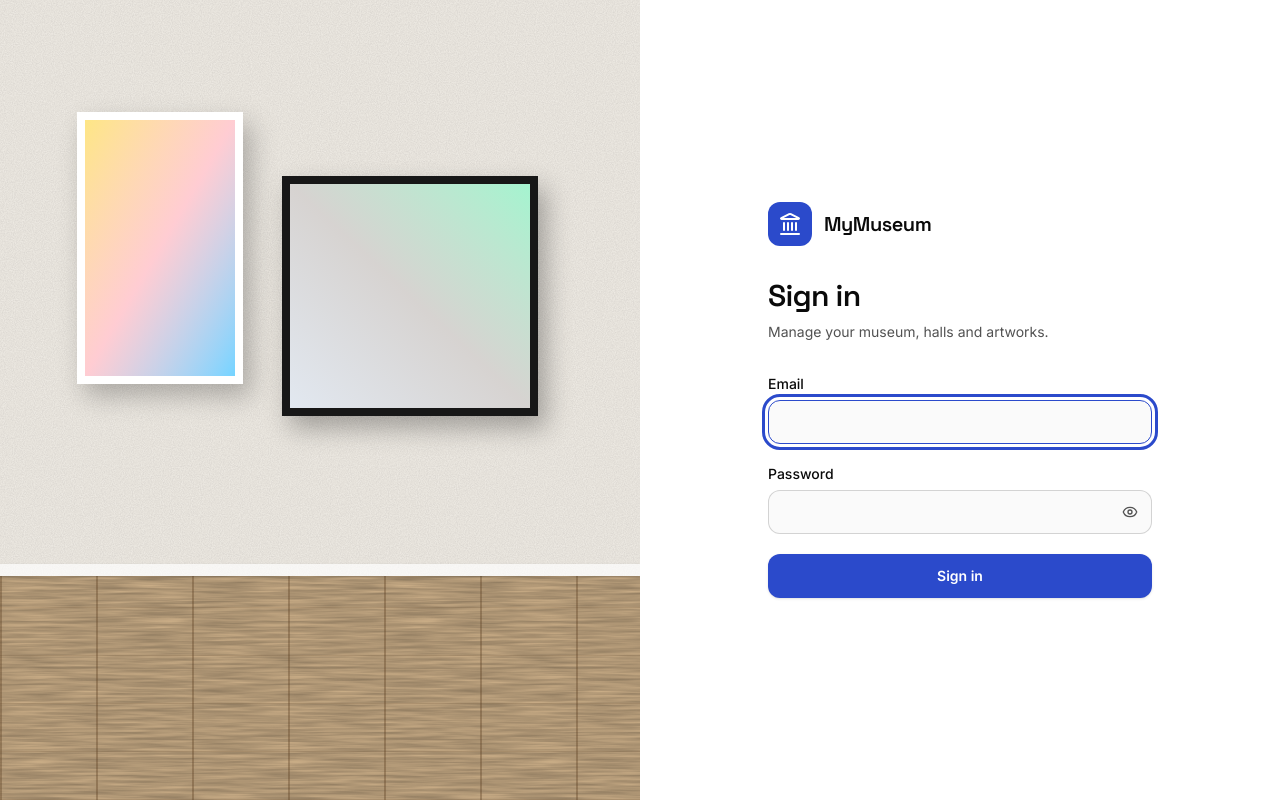
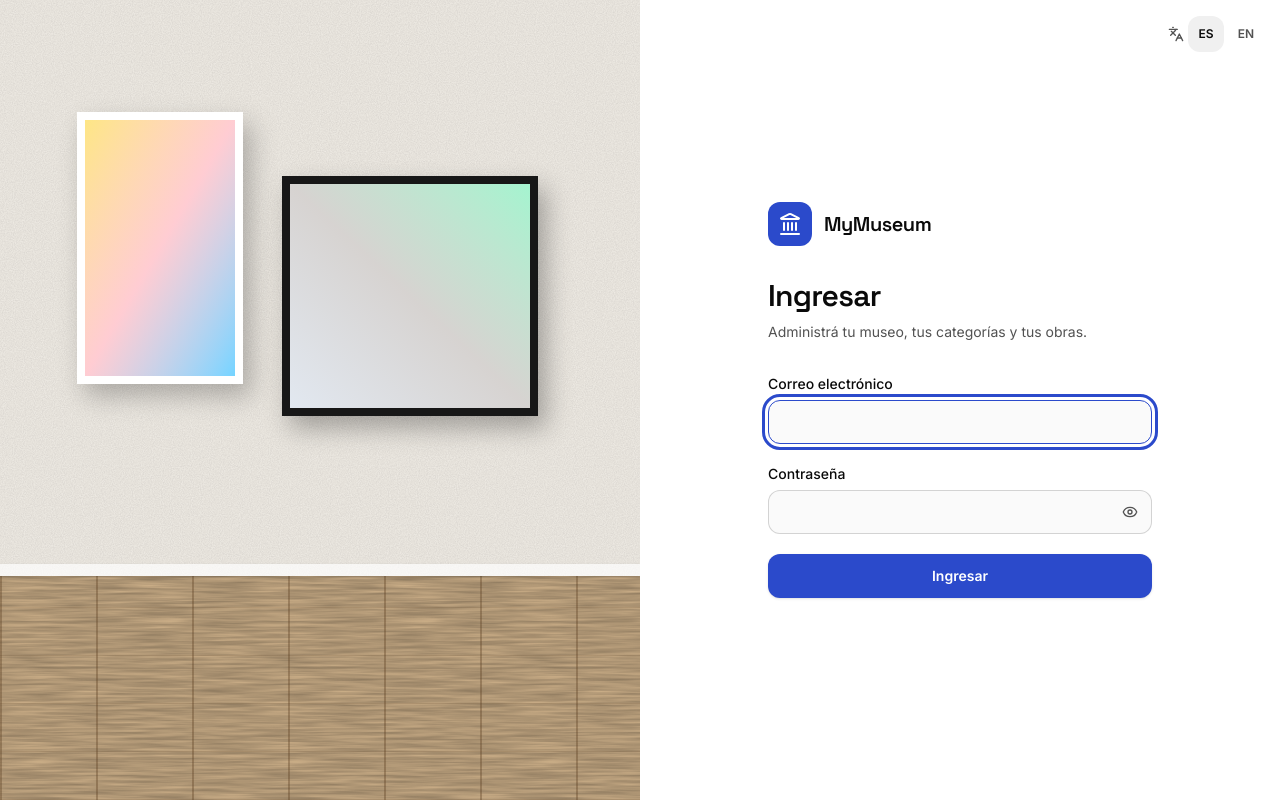
Before and after one commit to HeikyuDev/mymuseum, a Next.js app: page /login in a window 1280 px wide. Built offline with nearby package versions, Linux system fonts and the light colour scheme; no server answers; a web font is replaced by a local one.

Commit message:
feat(auth): translate the login page, add the language switcher and a landing page

```diff
--- a/src/app/layout.tsx
+++ b/src/app/layout.tsx
@@ -1,13 +1,13 @@
 import type { Metadata } from "next";
 import { fontVariables } from "@/lib/fonts";
-import { getLocale } from "@/lib/i18n/server";
+import { getLocale, getT } from "@/lib/i18n/server";
 import { resolveMuseumTheme } from "@/lib/theme";
 import "./globals.css";
 
-export const metadata: Metadata = {
-  title: "MyMuseum",
-  description: "Create and share your own virtual museum.",
-};
+export async function generateMetadata(): Promise<Metadata> {
+  const t = await getT();
+  return { title: { default: t("common.appName"), template: "%s | MyMuseum" }, description: t("home.metaDescription") };
+}
 
 // Default (white gallery) theme; museum pages override these variables.
 const defaultTheme = resolveMuseumTheme();
--- a/src/app/login/LoginForm.tsx
+++ b/src/app/login/LoginForm.tsx
@@ -3,11 +3,13 @@
 import { AlertCircle, Eye, EyeOff } from "lucide-react";
 import { useActionState, useState } from "react";
 import { btnPrimary, Field, inputClass, Spinner } from "@/components/ui/panel";
+import { useI18n } from "@/lib/i18n/provider";
 import { signIn, type LoginState } from "./actions";
 
 const initialState: LoginState = {};
 
 export function LoginForm({ next, notice }: { next: string | null; notice: string | null }) {
+  const { t } = useI18n();
   const [state, formAction, pending] = useActionState(signIn, initialState);
   const [showPassword, setShowPassword] = useState(false);
   const message = state.error ?? notice;
@@ -26,7 +28,7 @@ export function LoginForm({ next, notice }: { next: string | null; notice: strin
         </div>
       ) : null}
 
-      <Field id="email" label="Email">
+      <Field id="email" label={t("auth.email")}>
         <input
           id="email"
           name="email"
@@ -43,7 +45,7 @@ export function LoginForm({ next, notice }: { next: string | null; notice: strin
         />
       </Field>
 
-      <Field id="password" label="Password">
+      <Field id="password" label={t("auth.password")}>
         <div className="relative">
           <input
             id="password"
@@ -57,7 +59,7 @@ export function LoginForm({ next, notice }: { next: string | null; notice: strin
           <button
             type="button"
             onClick={() => setShowPassword((value) => !value)}
-            aria-label={showPassword ? "Hide password" : "Show password"}
+            aria-label={showPassword ? t("auth.hidePassword") : t("auth.showPassword")}
             aria-pressed={showPassword}
             className="absolute inset-y-0 right-0 flex w-11 items-center justify-center text-muted hover:text-fg"
           >
@@ -68,7 +70,7 @@ export function LoginForm({ next, notice }: { next: string | null; notice: strin
 
       <button type="submit" disabled={pending} className={`${btnPrimary} w-full`}>
         {pending ? <Spinner /> : null}
-        {pending ? "Signing in" : "Sign in"}
+        {pending ? t("auth.submitting") : t("auth.submit")}
       </button>
     </form>
   );
--- a/src/app/login/actions.ts
+++ b/src/app/login/actions.ts
@@ -3,6 +3,7 @@
 import { redirect } from "next/navigation";
 import { z } from "zod";
 import { homeForRole, safeNextPath } from "@/lib/auth/redirects";
+import { getT } from "@/lib/i18n/server";
 import { createClient } from "@/lib/supabase/server";
 
 export type LoginState = { error?: string; email?: string };
@@ -12,24 +13,20 @@ const loginSchema = z.object({
   password: z.string().min(1).max(200),
 });
 
-// One generic message for every credential failure (wrong password, unknown
-// email, unconfirmed email) so the form never reveals which accounts exist.
-const INVALID_CREDENTIALS = "Incorrect email or password.";
-
 export async function signIn(_previous: LoginState, formData: FormData): Promise<LoginState> {
+  const t = await getT();
   const rawEmail = String(formData.get("email") ?? "");
   const parsed = loginSchema.safeParse({ email: rawEmail, password: formData.get("password") });
-  if (!parsed.success) return { error: "Enter a valid email address and your password.", email: rawEmail };
+  if (!parsed.success) return { error: t("auth.invalidInput"), email: rawEmail };
 
   const supabase = await createClient();
   const { data, error } = await supabase.auth.signInWithPassword(parsed.data);
 
   if (error || !data.user) {
     const transient = error && (error.name === "AuthRetryableFetchError" || (error.status ?? 0) >= 500);
-    return {
-      error: transient ? "We could not reach the sign-in service. Please try again." : INVALID_CREDENTIALS,
-      email: rawEmail,
-    };
+    // One generic message for every credential failure (wrong password, unknown
+    // email, unconfirmed email) so the form never reveals which accounts exist.
+    return { error: transient ? t("auth.unreachable") : t("auth.invalid"), email: rawEmail };
   }
 
   // Role and active status live in profiles, never in user metadata.
@@ -41,11 +38,11 @@ export async function signIn(_previous: LoginState, formData: FormData): Promise
 
   if (!profile) {
     await supabase.auth.signOut();
-    return { error: "We could not load your account. Please try again.", email: rawEmail };
+    return { error: t("auth.profileMissing"), email: rawEmail };
   }
   if (!profile.is_active) {
     await supabase.auth.signOut();
-    return { error: "This account has been disabled. Please contact the administrator.", email: rawEmail };
+    return { error: t("auth.disabled"), email: rawEmail };
   }
 
   const next = safeNextPath(formData.get("next"), profile.role);
--- a/src/app/login/page.tsx
+++ b/src/app/login/page.tsx
@@ -1,17 +1,19 @@
 import type { Metadata } from "next";
 import { Landmark } from "lucide-react";
 import { redirect } from "next/navigation";
+import { LanguageSwitcher } from "@/components/ui/LanguageSwitcher";
 import { floorLayer, wallLayer } from "@/components/viewer/scenery";
 import { homeForRole, safeNextPath } from "@/lib/auth/redirects";
 import { getAuthState } from "@/lib/auth/session";
+import { I18nProvider } from "@/lib/i18n/provider";
+import { getLocale, getT } from "@/lib/i18n/server";
 import { PANEL_THEME } from "@/lib/panel-theme";
 import { LoginForm } from "./LoginForm";
 
-export const metadata: Metadata = { title: "Sign in" };
-
-const NOTICES: Record<string, string> = {
-  disabled: "This account has been disabled. Please contact the administrator.",
-};
+export async function generateMetadata(): Promise<Metadata> {
+  const t = await getT();
+  return { title: t("auth.pageTitle") };
+}
 
 export default async function LoginPage({ searchParams }: PageProps<"/login">) {
   const params = await searchParams;
@@ -23,7 +25,12 @@ export default async function LoginPage({ searchParams }: PageProps<"/login">) {
     redirect(safeNextPath(nextParam, auth.profile.role) ?? homeForRole(auth.profile.role));
   }
 
+  const locale = await getLocale();
+  const t = await getT();
+  const notice = errorParam === "disabled" ? t("auth.disabled") : null;
+
   return (
+    <I18nProvider initialLocale={locale}>
       <div className="grid min-h-dvh bg-canvas text-fg lg:grid-cols-2" style={PANEL_THEME.cssVars}>
         <aside aria-hidden className="relative hidden overflow-hidden lg:block" style={wallLayer("plaster", null)}>
           <div className="absolute inset-x-0 bottom-0 h-[28%]" style={floorLayer("parquet")} />
@@ -36,19 +43,21 @@ export default async function LoginPage({ searchParams }: PageProps<"/login">) {
           </div>
         </aside>
 
-      <main className="flex items-center justify-center px-5 py-12 sm:px-8">
+        <main className="relative flex items-center justify-center px-5 py-12 sm:px-8">
+          <LanguageSwitcher className="absolute top-4 right-4" />
           <div className="w-full max-w-sm">
             <div className="mb-8 flex items-center gap-3">
               <span className="flex size-11 items-center justify-center rounded-theme bg-accent text-on-accent">
                 <Landmark aria-hidden className="size-6" />
               </span>
-            <span className="font-display text-xl font-semibold tracking-tight">MyMuseum</span>
+              <span className="font-display text-xl font-semibold tracking-tight">{t("common.appName")}</span>
             </div>
-          <h1 className="font-display text-3xl font-semibold tracking-tight">Sign in</h1>
-          <p className="mt-2 mb-8 text-sm text-muted">Manage your museum, halls and artworks.</p>
-          <LoginForm next={safeNextPath(nextParam, "super_admin")} notice={errorParam ? (NOTICES[errorParam] ?? null) : null} />
+            <h1 className="font-display text-3xl font-semibold tracking-tight">{t("auth.heading")}</h1>
+            <p className="mt-2 mb-8 text-sm text-muted">{t("auth.subtitle")}</p>
+            <LoginForm next={safeNextPath(nextParam, "super_admin")} notice={notice} />
           </div>
         </main>
       </div>
+    </I18nProvider>
   );
 }
--- a/src/app/page.tsx
+++ b/src/app/page.tsx
@@ -1,5 +1,48 @@
-import { ComingSoon } from "@/components/ComingSoon";
+import type { Metadata } from "next";
+import { Landmark } from "lucide-react";
+import Link from "next/link";
+import { LanguageSwitcher } from "@/components/ui/LanguageSwitcher";
+import { btnPrimary } from "@/components/ui/panel";
+import { floorLayer, wallLayer } from "@/components/viewer/scenery";
+import { I18nProvider } from "@/lib/i18n/provider";
+import { getLocale, getT } from "@/lib/i18n/server";
+import { PANEL_THEME } from "@/lib/panel-theme";
 
-export default function HomePage() {
-  return <ComingSoon title="MyMuseum" message="Create and share your own virtual museum." />;
+export async function generateMetadata(): Promise<Metadata> {
+  const t = await getT();
+  return { title: t("common.appName"), description: t("home.metaDescription") };
 }
+
+// A quiet landing page: the product name, one sentence and the way in. Museums
+// live at /m/[slug]; people with an account sign in from here.
+export default async function HomePage() {
+  const locale = await getLocale();
+  const t = await getT();
+
+  return (
+    <I18nProvider initialLocale={locale}>
+      <div className="relative flex min-h-dvh flex-col overflow-hidden bg-canvas text-fg" style={PANEL_THEME.cssVars}>
+        <div aria-hidden className="absolute inset-0 opacity-60" style={wallLayer("plaster", null)} />
+        <div aria-hidden className="absolute inset-x-0 bottom-0 h-[22%]" style={floorLayer("parquet")} />
+        <header className="relative flex justify-end p-4 sm:p-6">
+          <LanguageSwitcher />
+        </header>
+        <main id="main" className="relative flex flex-1 items-center justify-center px-6 pb-24">
+          <div className="flex max-w-xl flex-col items-center gap-6 rounded-theme border border-line bg-raised/90 px-8 py-12 text-center shadow-lg backdrop-blur">
+            <span className="flex size-14 items-center justify-center rounded-theme bg-accent text-on-accent">
+              <Landmark aria-hidden className="size-7" />
+            </span>
+            <div>
+              <p className="font-display text-sm font-semibold tracking-wide text-muted uppercase">{t("common.appName")}</p>
+              <h1 className="mt-2 font-display text-4xl font-semibold tracking-tight sm:text-5xl">{t("home.title")}</h1>
+            </div>
+            <p className="max-w-md text-muted">{t("home.tagline")}</p>
+            <Link href="/login" className={btnPrimary}>
+              {t("home.signIn")}
+            </Link>
+          </div>
+        </main>
+      </div>
+    </I18nProvider>
+  );
+}
```
Lines whose indentation alone changed are shown as unchanged.
